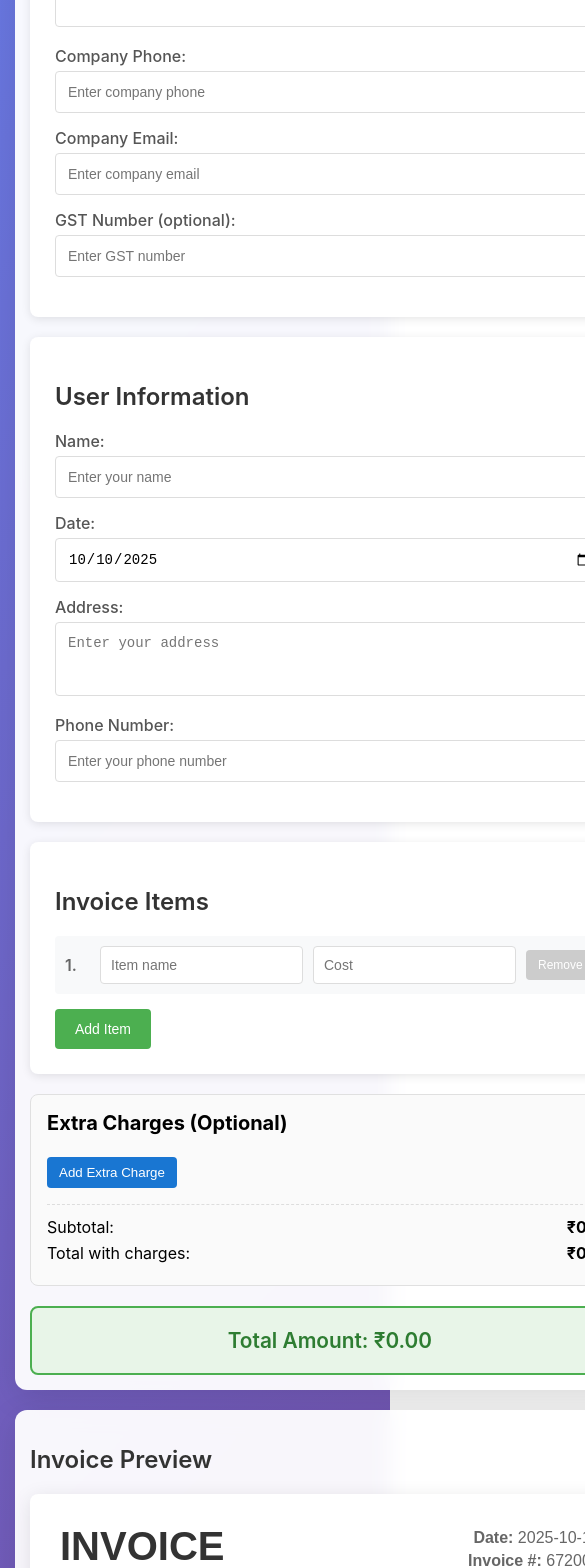
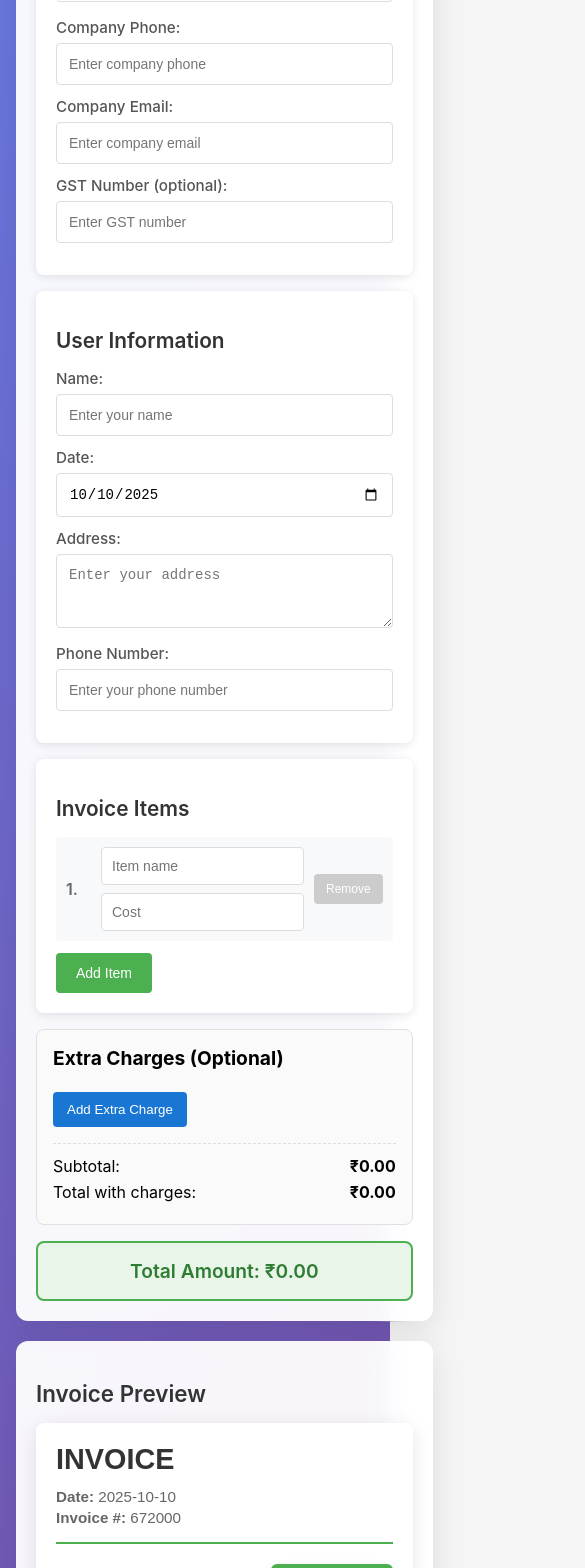
Before and after one commit to harshsri28/Invoice-Generator, a React (Create React App) app: page / in a window 390 px wide. Shown: the part 432-2000 px from the top of the page, 585 px wide, since content can reach past the window. Built offline with nearby package versions, Linux system fonts and the light colour scheme.

Commit message:
added mobile responsive ness

```diff
--- a/src/App.css
+++ b/src/App.css
@@ -1,9 +1,42 @@
+/* Mobile-first adjustments */
 .App {
   min-height: 100vh;
   background: linear-gradient(135deg, #667eea 0%, #764ba2 100%);
-  padding: 20px;
+  padding: 16px;
 }
 
+.app-main {
+  max-width: 1400px;
+  margin: 0 auto;
+  display: grid;
+  grid-template-columns: 1fr;
+  gap: 20px;
+  align-items: start;
+}
+
+/* Tablet */
+@media (min-width: 768px) {
+  .App {
+    padding: 18px;
+  }
+  .app-main {
+    grid-template-columns: 1fr;
+    gap: 24px;
+  }
+}
+
+/* Desktop */
+@media (min-width: 1024px) {
+  .App {
+    padding: 20px;
+  }
+  .app-main {
+    grid-template-columns: 1fr 1fr;
+    gap: 30px;
+  }
+}
+
+/* Existing styles retained */
 .app-header {
   text-align: center;
   margin-bottom: 40px;
@@ -11,96 +44,46 @@
 }
 
 .app-header h1 {
-  font-size: 2.5rem;
+  font-size: 2.2rem;
   margin-bottom: 10px;
   font-weight: 700;
   text-shadow: 2px 2px 4px rgba(0, 0, 0, 0.3);
 }
 
 .app-header p {
-  font-size: 1.1rem;
+  font-size: 1rem;
   opacity: 0.9;
   font-weight: 300;
 }
 
-.app-main {
-  max-width: 1400px;
-  margin: 0 auto;
-  display: grid;
-  grid-template-columns: 1fr 1fr;
-  gap: 30px;
-  align-items: start;
-}
-
-.form-section {
-  background: rgba(255, 255, 255, 0.95);
-  padding: 30px;
-  border-radius: 12px;
-  box-shadow: 0 8px 32px rgba(0, 0, 0, 0.1);
-  backdrop-filter: blur(10px);
-}
-
+.form-section,
 .invoice-section {
   background: rgba(255, 255, 255, 0.95);
-  padding: 30px;
+  padding: 20px;
   border-radius: 12px;
   box-shadow: 0 8px 32px rgba(0, 0, 0, 0.1);
   backdrop-filter: blur(10px);
 }
 
 .invoice-section h2 {
-  margin-bottom: 20px;
+  margin-bottom: 16px;
   color: #333;
-  font-size: 1.5rem;
+  font-size: 1.4rem;
   font-weight: 600;
 }
 
 .total-display {
   background: #e8f5e8;
-  padding: 20px;
+  padding: 16px;
   border-radius: 8px;
   text-align: center;
-  margin-top: 20px;
+  margin-top: 16px;
   border: 2px solid #4CAF50;
 }
 
 .total-display h3 {
   margin: 0;
   color: #2e7d32;
-  font-size: 1.3rem;
+  font-size: 1.2rem;
   font-weight: 600;
 }
-
-/* Responsive design */
-@media (max-width: 1024px) {
-  .app-main {
-    grid-template-columns: 1fr;
-    gap: 20px;
-  }
-}
-
-@media (max-width: 768px) {
-  .App {
-    padding: 15px;
-  }
-
-  .app-header h1 {
-    font-size: 2rem;
-  }
-
-  .form-section,
-  .invoice-section {
-    padding: 20px;
-  }
-}
-
-@media (max-width: 480px) {
-  .app-header h1 {
-    font-size: 1.8rem;
-  }
-
-  .form-section,
-  .invoice-section {
-    padding: 15px;
-  }
-}
--- a/src/components/BillFromForm.css
+++ b/src/components/BillFromForm.css
@@ -1,27 +1,29 @@
+/* Mobile-first Bill From form */
 .bill-from-form {
   background: #ffffff;
-  padding: 25px;
+  padding: 20px;
   border-radius: 8px;
   box-shadow: 0 2px 10px rgba(0, 0, 0, 0.1);
-  margin-bottom: 20px;
+  margin-bottom: 16px;
 }
 
 .bill-from-form h2 {
   color: #333;
-  margin-bottom: 20px;
-  font-size: 1.5rem;
+  margin-bottom: 16px;
+  font-size: 1.3rem;
   font-weight: 600;
 }
 
 .form-group {
-  margin-bottom: 15px;
+  margin-bottom: 12px;
 }
 
 .form-group label {
   display: block;
-  margin-bottom: 5px;
+  margin-bottom: 6px;
   font-weight: 500;
   color: #555;
+  font-size: 0.95rem;
 }
 
 .form-group input,
@@ -40,3 +42,20 @@
   border-color: #4CAF50;
   box-shadow: 0 0 0 2px rgba(76, 175, 80, 0.2);
 }
+
+/* Tablet */
+@media (min-width: 768px) {
+  .bill-from-form {
+    padding: 25px;
+    margin-bottom: 20px;
+  }
+
+  .bill-from-form h2 {
+    font-size: 1.5rem;
+    margin-bottom: 20px;
+  }
+
+  .form-group {
+    margin-bottom: 15px;
+  }
+}
--- a/src/components/ExtraCharges.css
+++ b/src/components/ExtraCharges.css
@@ -1,5 +1,6 @@
+/* Mobile-first extra charges */
 .extra-charges {
-  margin-top: 20px;
+  margin-top: 16px;
   padding: 16px;
   border: 1px solid #e0e0e0;
   border-radius: 8px;
@@ -8,7 +9,7 @@
 
 .extra-charges h2 {
   margin: 0 0 12px 0;
-  font-size: 20px;
+  font-size: 1.2rem;
 }
 
 .charges-list {
@@ -19,21 +20,18 @@
 
 .charge-row {
   display: grid;
-  grid-template-columns: 1fr 140px 140px auto auto;
+  grid-template-columns: 1fr 120px 120px auto auto;
   gap: 8px;
   align-items: center;
 }
 
-.charge-name-input {
-  padding: 8px;
-}
-
-.charge-type-select {
-  padding: 8px;
-}
-
+.charge-name-input,
+.charge-type-select,
 .charge-value-input {
-  padding: 8px;
+  padding: 10px;
+  border: 1px solid #ddd;
+  border-radius: 4px;
+  font-size: 14px;
 }
 
 .charge-amount {
@@ -54,7 +52,7 @@
   background: #1976d2;
   color: white;
   border: none;
-  padding: 8px 12px;
+  padding: 10px 14px;
   border-radius: 4px;
   cursor: pointer;
 }
@@ -72,7 +70,24 @@
 }
 
 .summary-row.total {
-  font-size: 16px;
+  font-size: 1rem;
 }
 
-@media (max-width:
+/* Tablet */
+@media (min-width: 768px) {
+  .extra-charges {
+    margin-top: 20px;
+  }
+
+  .extra-charges h2 {
+    font-size: 1.25rem;
+  }
+
+  .charge-row {
+    grid-template-columns: 1fr 140px 140px auto auto;
+  }
+
+  .summary-row.total {
+    font-size: 1.05rem;
+  }
+}
--- a/src/components/InvoiceDisplay.css
+++ b/src/components/InvoiceDisplay.css
@@ -1,69 +1,68 @@
+/* Mobile-first invoice display */
 .invoice-display {
   background: #ffffff;
-  padding: 30px;
+  padding: 20px;
   border-radius: 8px;
   box-shadow: 0 4px 20px rgba(0, 0, 0, 0.1);
-  max-width: 800px;
+  max-width: 100%;
   margin: 0 auto;
   font-family: 'Arial', sans-serif;
 }
 
 .invoice-header {
   display: flex;
-  justify-content: space-between;
+  flex-direction: column;
+  gap: 8px;
+  justify-content: flex-start;
   align-items: flex-start;
-  margin-bottom: 30px;
-  padding-bottom: 20px;
+  margin-bottom: 20px;
+  padding-bottom: 12px;
   border-bottom: 2px solid #4CAF50;
 }
 
 .invoice-header h1 {
   color: #333;
-  font-size: 2.5rem;
+  font-size: 1.8rem;
   font-weight: 700;
   margin: 0;
 }
 
 .invoice-details {
-  text-align: right;
+  text-align: left;
 }
 
 .invoice-details p {
-  margin: 5px 0;
+  margin: 4px 0;
   color: #666;
+  font-size: 0.95rem;
 }
 
 .invoice-body {
-  margin-bottom: 30px;
+  margin-bottom: 20px;
 }
 
 .invoice-parties {
   display: grid;
-  grid-template-columns: 1fr 1fr;
-  gap: 20px;
-  margin-bottom: 30px;
+  grid-template-columns: 1fr;
+  gap: 16px;
+  margin-bottom: 20px;
 }
 
 .party h3 {
   color: #333;
-  margin-bottom: 10px;
-  font-size: 1.2rem;
+  margin-bottom: 8px;
+  font-size: 1.1rem;
 }
 
 .party p {
-  margin: 5px 0;
+  margin: 4px 0;
   color: #666;
   line-height: 1.5;
-}
-
-@media (max-width: 768px) {
-  .invoice-parties {
-    grid-template-columns: 1fr;
-  }
+  font-size: 0.95rem;
 }
 
 .invoice-table {
-  margin-bottom: 30px;
+  margin-bottom: 20px;
 }
 
 .invoice-table table {
@@ -76,7 +75,7 @@
 
 .invoice-table th,
 .invoice-table td {
-  padding: 15px;
+  padding: 12px;
   text-align: left;
   border-bottom: 1px solid #ddd;
 }
@@ -86,11 +85,12 @@
   color: white;
   font-weight: 600;
   text-transform: uppercase;
-  font-size: 0.9rem;
+  font-size: 0.85rem;
 }
 
 .invoice-table td {
   color: #333;
+  font-size: 0.95rem;
 }
 
 .no-items {
@@ -102,7 +102,7 @@
 .total-row {
   background: #e8f5e8;
   font-weight: 600;
-  font-size: 1.1rem;
+  font-size: 1rem;
 }
 
 .total-row td {
@@ -113,7 +113,7 @@
 .invoice-actions {
   display: flex;
   justify-content: flex-end;
-  margin-bottom: 15px;
+  margin-bottom: 12px;
 }
 
 /* Hide actions when exporting to PDF */
@@ -125,7 +125,7 @@
   background: #4CAF50;
   color: white;
   border: none;
-  padding: 10px 16px;
+  padding: 10px 14px;
   border-radius: 6px;
   font-weight: 600;
   cursor: pointer;
@@ -135,3 +135,49 @@
 .download-btn:hover {
   background: #43a047;
 }
+
+/* Tablet */
+@media (min-width: 768px) {
+  .invoice-display {
+    padding: 24px;
+    max-width: 800px;
+  }
+
+  .invoice-header {
+    flex-direction: row;
+    justify-content: space-between;
+    align-items: flex-start;
+    margin-bottom: 30px;
+    padding-bottom: 20px;
+  }
+
+  .invoice-header h1 {
+    font-size: 2rem;
+  }
+
+  .invoice-details {
+    text-align: right;
+  }
+
+  .invoice-parties {
+    grid-template-columns: 1fr 1fr;
+    gap: 20px;
+    margin-bottom: 30px;
+  }
+
+  .invoice-table th,
+  .invoice-table td {
+    padding: 15px;
+  }
+
+  .total-row {
+    font-size: 1.1rem;
+  }
+}
+
+/* Desktop */
+@media (min-width: 1024px) {
+  .invoice-header h1 {
+    font-size: 2.2rem;
+  }
+}
--- a/src/components/InvoiceItems.css
+++ b/src/components/InvoiceItems.css
@@ -1,25 +1,26 @@
+/* Mobile-first items list */
 .invoice-items {
   background: #ffffff;
-  padding: 25px;
+  padding: 20px;
   border-radius: 8px;
   box-shadow: 0 2px 10px rgba(0, 0, 0, 0.1);
-  margin-bottom: 20px;
+  margin-bottom: 16px;
 }
 
 .invoice-items h2 {
   color: #333;
-  margin-bottom: 20px;
-  font-size: 1.5rem;
+  margin-bottom: 16px;
+  font-size: 1.3rem;
   font-weight: 600;
 }
 
 .items-list {
-  margin-bottom: 15px;
+  margin-bottom: 12px;
 }
 
 .item-row {
-  display: flex;
-  align-items: center;
+  display: grid;
+  grid-template-columns: auto 1fr auto;
   gap: 10px;
   margin-bottom: 10px;
   padding: 10px;
@@ -31,24 +32,17 @@
   font-weight: 600;
   color: #666;
   min-width: 25px;
+  align-self: center;
 }
 
 .item-inputs {
-  display: flex;
-  gap: 10px;
-  flex: 1;
+  display: grid;
+  grid-template-columns: 1fr;
+  gap: 8px;
 }
 
-.item-name-input {
-  flex: 2;
-  padding: 10px;
-  border: 1px solid #ddd;
-  border-radius: 4px;
-  font-size: 14px;
-}
-
+.item-name-input,
 .item-cost-input {
-  flex: 1;
   padding: 10px;
   border: 1px solid #ddd;
   border-radius: 4px;
@@ -71,6 +65,7 @@
   cursor: pointer;
   font-size: 12px;
   transition: background-color 0.3s ease;
+  align-self: center;
 }
 
 .remove-item-btn:hover:not(:disabled) {
@@ -97,3 +92,39 @@
 .add-item-btn:hover {
   background: #45a049;
 }
+
+/* Tablet */
+@media (min-width: 768px) {
+  .invoice-items {
+    padding: 25px;
+    margin-bottom: 20px;
+  }
+
+  .invoice-items h2 {
+    font-size: 1.5rem;
+    margin-bottom: 20px;
+  }
+
+  .items-list {
+    margin-bottom: 15px;
+  }
+
+  .item-row {
+    display: flex;
+    align-items: center;
+  }
+
+  .item-inputs {
+    display: flex;
+    gap: 10px;
+    flex: 1;
+  }
+
+  .item-name-input {
+    flex: 2;
+  }
+
+  .item-cost-input {
+    flex: 1;
+  }
+}
--- a/src/components/UserInfoForm.css
+++ b/src/components/UserInfoForm.css
@@ -1,27 +1,29 @@
+/* Mobile-first User Info form */
 .user-info-form {
   background: #ffffff;
-  padding: 25px;
+  padding: 20px;
   border-radius: 8px;
   box-shadow: 0 2px 10px rgba(0, 0, 0, 0.1);
-  margin-bottom: 20px;
+  margin-bottom: 16px;
 }
 
 .user-info-form h2 {
   color: #333;
-  margin-bottom: 20px;
-  font-size: 1.5rem;
+  margin-bottom: 16px;
+  font-size: 1.3rem;
   font-weight: 600;
 }
 
 .form-group {
-  margin-bottom: 15px;
+  margin-bottom: 12px;
 }
 
 .form-group label {
   display: block;
-  margin-bottom: 5px;
+  margin-bottom: 6px;
   font-weight: 500;
   color: #555;
+  font-size: 0.95rem;
 }
 
 .form-group input,
@@ -45,3 +47,20 @@
   resize: vertical;
   min-height: 60px;
 }
+
+/* Tablet */
+@media (min-width: 768px) {
+  .user-info-form {
+    padding: 25px;
+    margin-bottom: 20px;
+  }
+
+  .user-info-form h2 {
+    font-size: 1.5rem;
+    margin-bottom: 20px;
+  }
+
+  .form-group {
+    margin-bottom: 15px;
+  }
+}
```
